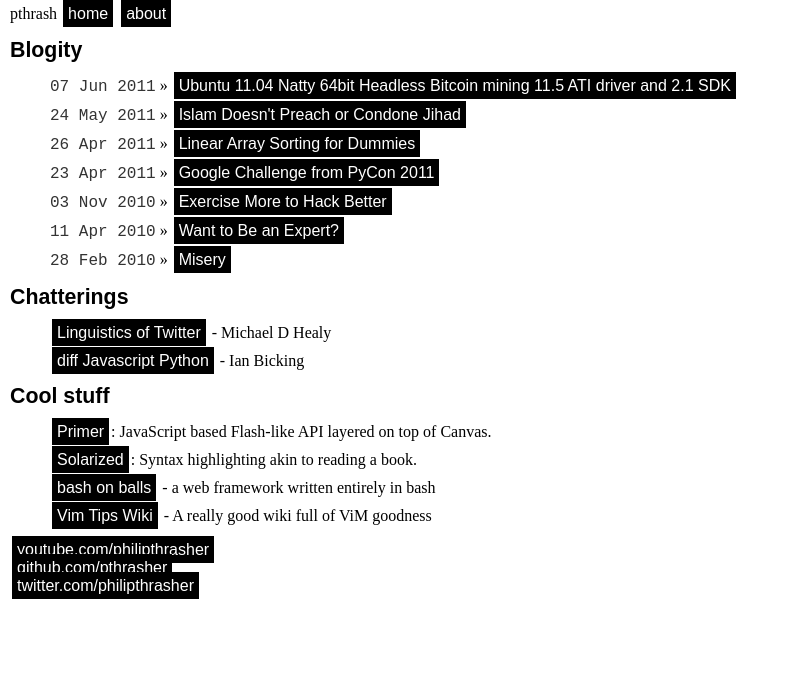
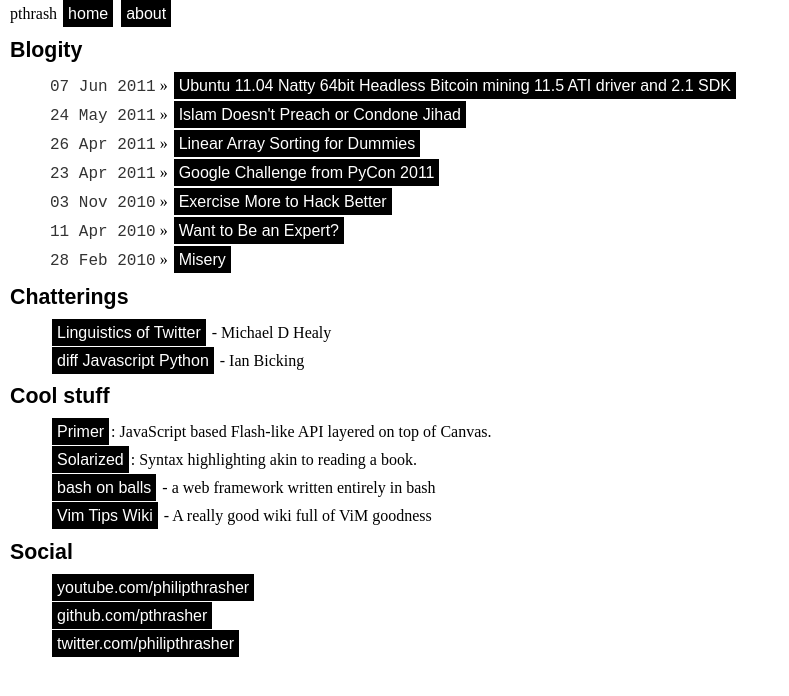
Before and after one commit to pthrasher/pthrasher.github.com, a Jekyll site: the page built from index.html, in a window 1280 px wide. Shown: the top 696 px of the page, without its empty margins (0-789 px from the left). Built offline with Jekyll 4.4.1, drawn with Linux system fonts in a browser that asks for light colours; some web fonts are replaced.

Commit message:
moar changes... also... making this repo public after this change

```diff
--- a/_layouts/default.html
+++ b/_layouts/default.html
@@ -36,11 +36,12 @@ pthrash
   {{ content }}
   <div class="footer">
     <div class="contact">
-      <p>
-          <a href="http://youtube.com/philipthrasher/">youtube.com/philipthrasher</a><br />
-          <a href="http://github.com/pthrasher/">github.com/pthrasher</a><br />
-        <a href="http://twitter.com/philipthrasher/">twitter.com/philipthrasher</a><br />
-      </p>
+      <h1>Social</h1>
+      <ul>
+          <li><a href="http://youtube.com/philipthrasher/">youtube.com/philipthrasher</a></li>
+          <li><a href="http://github.com/pthrasher/">github.com/pthrasher</a></li>
+          <li><a href="http://twitter.com/philipthrasher/">twitter.com/philipthrasher</a></li>
+      <ul>
     </div>
   </div>
 </div>
```
Also changed, not shown: 8 other files.
